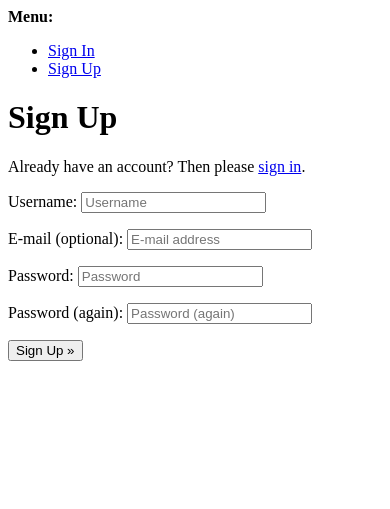
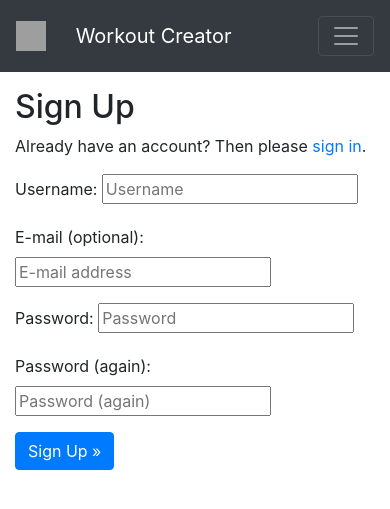
Before and after one commit to Code-Institute-Submissions/MattDunks94-create_workout_app, a Django app: page /accounts/signup/ in a window 390 px wide. Shown: the top 509 px of the page. Run offline with Django 3.2, Linux system fonts and the light colour scheme; some libraries are stand-ins or nearby versions; grey boxes are pictures that could not be loaded.

Commit message:
styled file with bootstrap.

```diff
--- a/templates/account/signup.html
+++ b/templates/account/signup.html
@@ -1,13 +1,17 @@
-{% extends "account/base.html" %}
+{% extends "base.html" %}
 
 {% load i18n %}
 
 {% block head_title %}{% trans "Signup" %}{% endblock %}
 
 {% block content %}
-<h1>{% trans "Sign Up" %}</h1>
+<div class="container">
+  <div class="row">
+    <div class="col-md-6 offset-md-2 mt-3">
+      <h2>{% trans "Sign Up" %}</h2>
 
-<p>{% blocktrans %}Already have an account? Then please <a href="{{ login_url }}">sign in</a>.{% endblocktrans %}</p>
+      <p>{% blocktrans %}Already have an account? Then please <a href="{{ login_url }}">sign in</a>.{% endblocktrans %}
+      </p>
 
       <form class="signup" id="signup_form" method="post" action="{% url 'account_signup' %}">
         {% csrf_token %}
@@ -15,7 +19,9 @@
         {% if redirect_field_value %}
         <input type="hidden" name="{{ redirect_field_name }}" value="{{ redirect_field_value }}" />
         {% endif %}
-  <button type="submit">{% trans "Sign Up" %} &raquo;</button>
+        <button class="btn btn-primary" type="submit">{% trans "Sign Up" %} &raquo;</button>
       </form>
-
+    </div>
+  </div>
+</div>
 {% endblock %}
```
Lines whose indentation alone changed are shown as unchanged.
